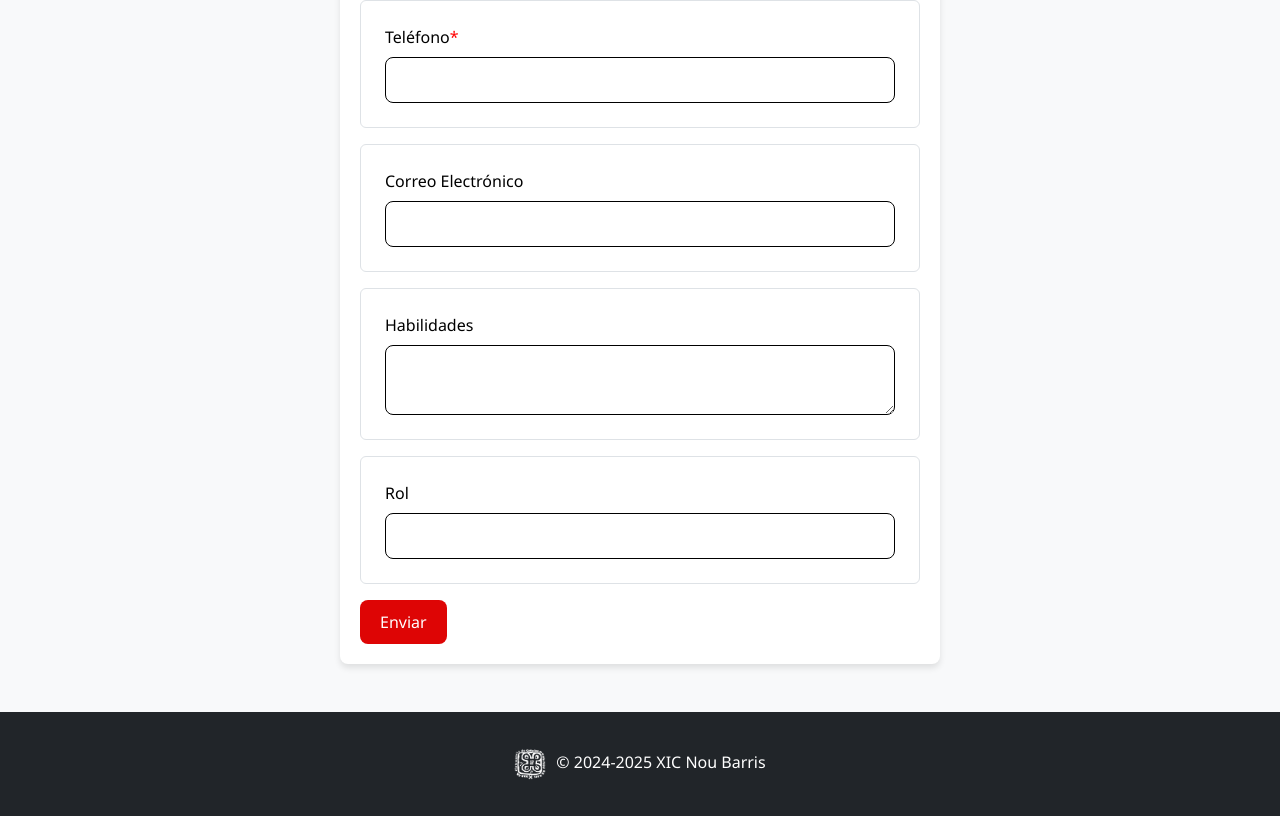
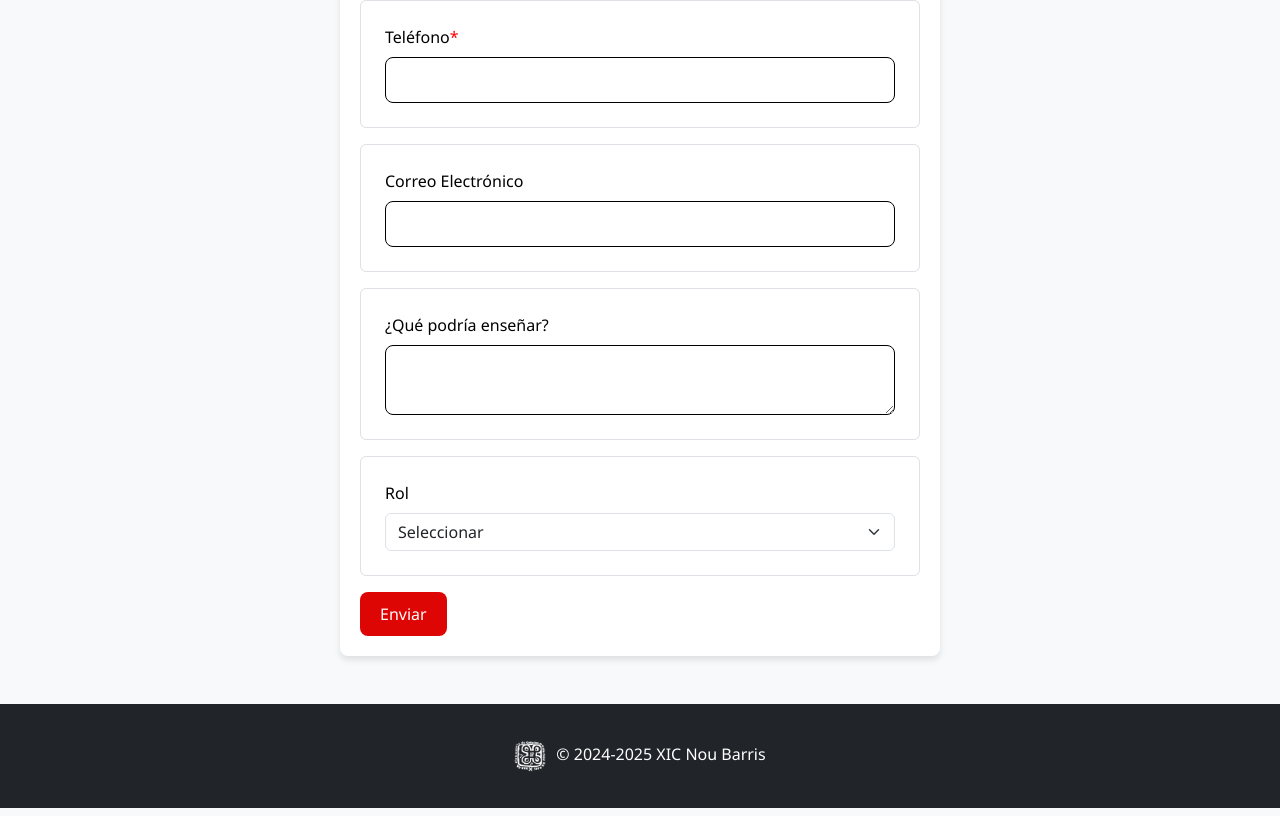
Before and after one commit to JonFdz/register-form-front, an Angular app: page /inscripciones/users/register in a window 1280 px wide. Shown: the part 1243-2059 px from the top of the page. Built offline with nearby package versions, Linux system fonts and the light colour scheme.

Commit message:
Minor Fixes on users component

```diff
--- a/src/app/modules/content/components/users/users-form/users-form.component.html
+++ b/src/app/modules/content/components/users/users-form/users-form.component.html
@@ -123,7 +123,9 @@
             />
         </div>
         <div class="mb-3 bg-white rounded border border-1 p-4">
-            <label for="abilities" class="form-label">Habilidades</label>
+            <label for="abilities" class="form-label"
+                >¿Qué podría enseñar?</label
+            >
             <textarea
                 formControlName="abilities"
                 class="form-control"
@@ -133,13 +135,17 @@
         </div>
         <div class="mb-3 bg-white rounded border border-1 p-4">
             <label for="role" class="form-label">Rol</label>
-            <input
+            <select
                 formControlName="role"
-                type="text"
-                class="form-control"
+                class="form-select"
                 id="role"
                 name="role"
-            />
+            >
+                <option [value]="''">Seleccionar</option>
+                <option *ngFor="let role of roles" [value]="role">
+                    {{ role }}
+                </option>
+            </select>
         </div>
         <button type="submit" class="btn btn-primary">Enviar</button>
     </form>
--- a/src/app/modules/content/components/users/users-form/users-form.component.ts
+++ b/src/app/modules/content/components/users/users-form/users-form.component.ts
@@ -14,6 +14,7 @@ import { UsersService } from '@services/users.service';
 export class UsersFormComponent {
 	usersForm: FormGroup;
 	genders: string[] = ["Hombre", "Mujer", "Otro"];
+	roles: string[] = ["Xarxero", "Acogida", "Administrador"];
 
 	constructor(
 		private fb: FormBuilder,
```
